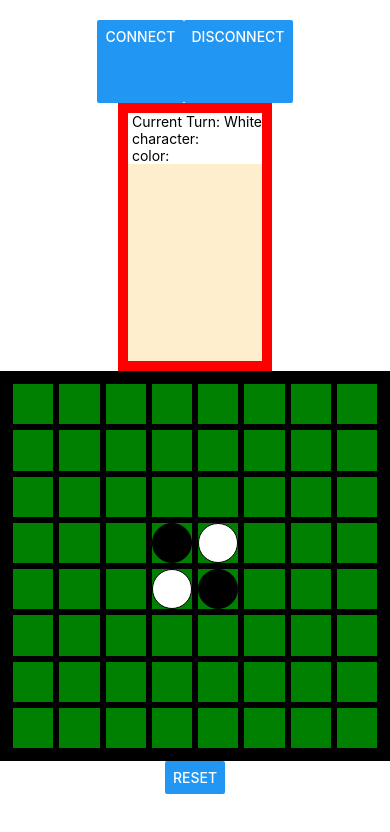
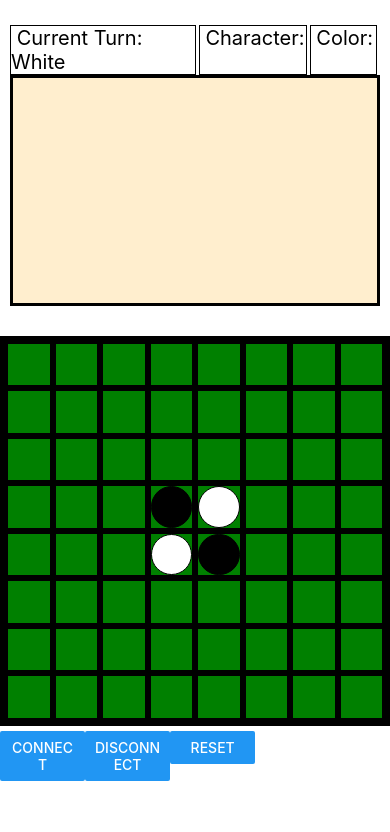
Before and after one commit to mwck46/Reversi-ReactNative, a React Native app: screen / in a window 390 px wide. Shown: the top 832 px of the page. Built offline with nearby package versions, Linux system fonts and the light colour scheme; what react-native-uuid would draw is missing.

Commit message:
better logging layout

```diff
--- a/App.tsx
+++ b/App.tsx
@@ -371,23 +371,21 @@ export default function App() {
   return (
     <View style={styles.container}>
 
-      <View style={{ flex: 1, flexDirection: 'row' }}>
-        <Button title='Connect' onPress={() => onConnectGameServer()}> </Button>
-        <Button title='Disconnect' onPress={() => onDisconnectGameServer()}></Button>
-      </View>
+      <View style={styles.header}>
+        <View style={styles.statusRow}>
+            <Text style={styles.status}> Current Turn: {currentTurn === "w" ? "White" : "Black"}</Text>
+            <Text style={styles.status}> Character: {character}</Text>
+            <Text style={styles.status}> Color: {yourColor}</Text>
+        </View>
 
-      <View style={styles.header}>
-        <Text> Current Turn: {currentTurn === "w" ? "White" : "Black"}</Text>
-        <Text> character: {character}</Text>
-        <Text> color: {yourColor}</Text>
-
-
-        <View style={{ backgroundColor: '#ffeece', padding: 5, flexGrow: 1 }}>
-          <ScrollView>
+        <View style={styles.logger}>
+          <ScrollView >
             {
               serverMessages.map((item, ind) => {
                 return (
-                  <Text key={ind}>{item}</Text>
+                  <Text key={ind} style={styles.logLine}>
+                    {item}
+                  </Text>
                 )
               })
             }
@@ -411,8 +409,17 @@ export default function App() {
         ))}
       </View>
       <View style={styles.footer}>
-        <Button title='Reset' onPress={() => onResetGame()}>
-        </Button>
+        <View style={styles.controlPanel}>
+        <View style={styles.button}>
+          <Button title='Connect' onPress={() => onConnectGameServer()}> </Button>
+        </View>
+        <View style={styles.button}>
+          <Button title='Disconnect' onPress={() => onDisconnectGameServer()}></Button>
+        </View>
+        <View style={styles.button}>
+          <Button title='Reset' onPress={() => onResetGame()}></Button>
+        </View>
+        </View>
       </View>
 
       <StatusBar style="auto" />
@@ -423,26 +430,44 @@ export default function App() {
 const styles = StyleSheet.create({
   container: {
     flex: 1,
-    paddingTop: 20,
     flexDirection: 'column',
+    paddingVertical: 20,
     backgroundColor: '#FFFFFF',
-    alignItems: 'center',
-    justifyContent: 'center',
   },
   header: {
     flex: 3,
-    borderColor: "red",
-    borderWidth: 10
+    flexDirection: 'column',
+    marginVertical: 5
+    //borderColor: "red",
+    //borderWidth: 10,
+  },
+  statusRow: {
+    marginHorizontal: 10,
+    flexDirection: 'row',
+    //justifyContent: 'space-around',
+  },
+  status: {
+    fontSize: 20,
+    borderWidth: 1,
+    marginRight: 3,
+  },
+  logger: {
+    backgroundColor: '#ffeece',
+    flexGrow: 1,
+    borderWidth: 3,
+    marginHorizontal: 10,
   },
   gameboard: {
     aspectRatio: 1,
     width: "100%",
     borderColor: "black",
-    borderWidth: 10
+    borderWidth: 5,
+    marginTop: 25,
   },
   footer: {
     flex: 1,
     fontSize: 20,
+    marginTop: 5,
     justifyContent: 'flex-start',
     alignItems: 'flex-start',
   },
@@ -450,4 +475,11 @@ const styles = StyleSheet.create({
     flex: 1,
     flexDirection: "row",
   },
+  controlPanel: {
+    flex: 1,
+    flexDirection: 'row',
+  },
+  button:{
+    flex: 1,
+  }
 });
```
